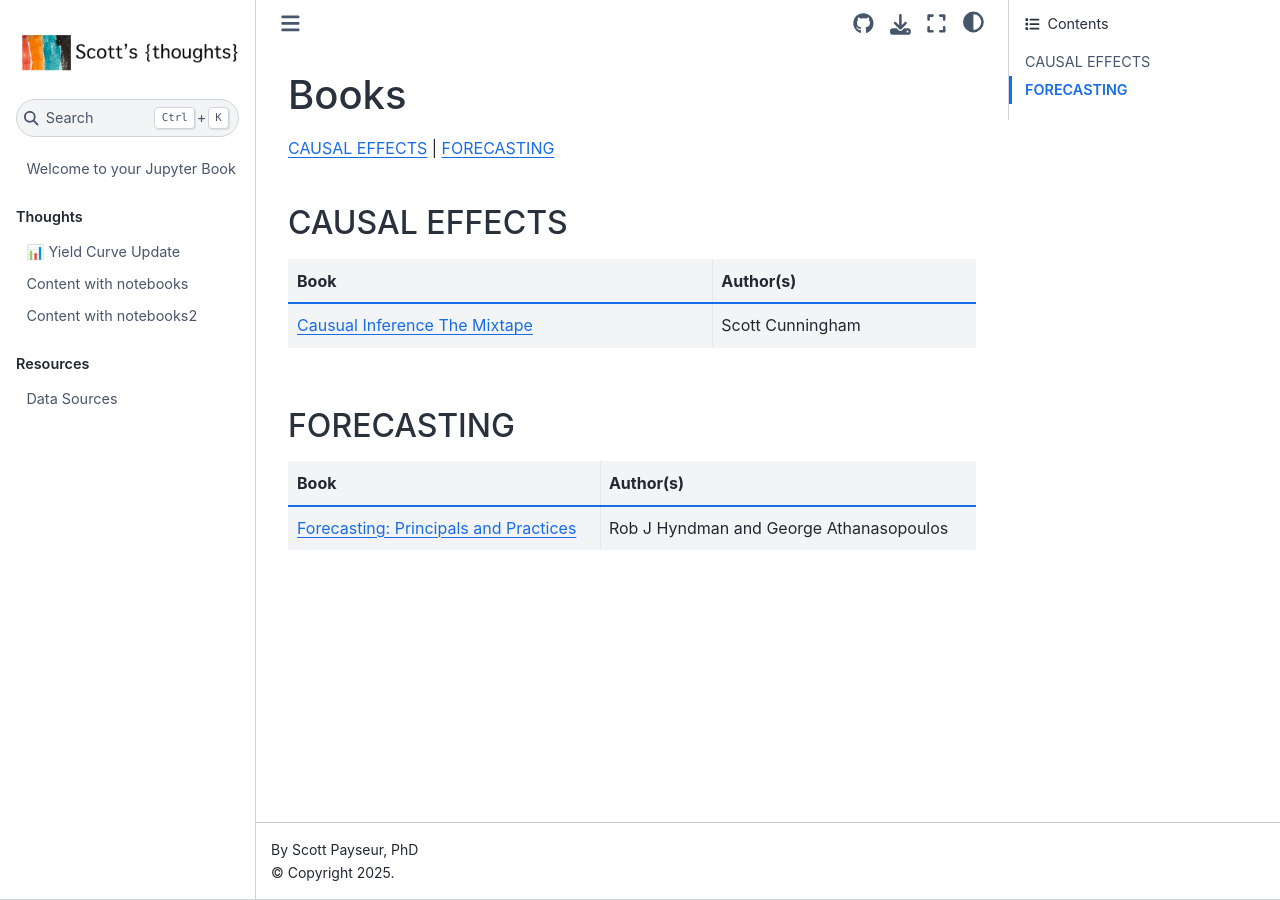
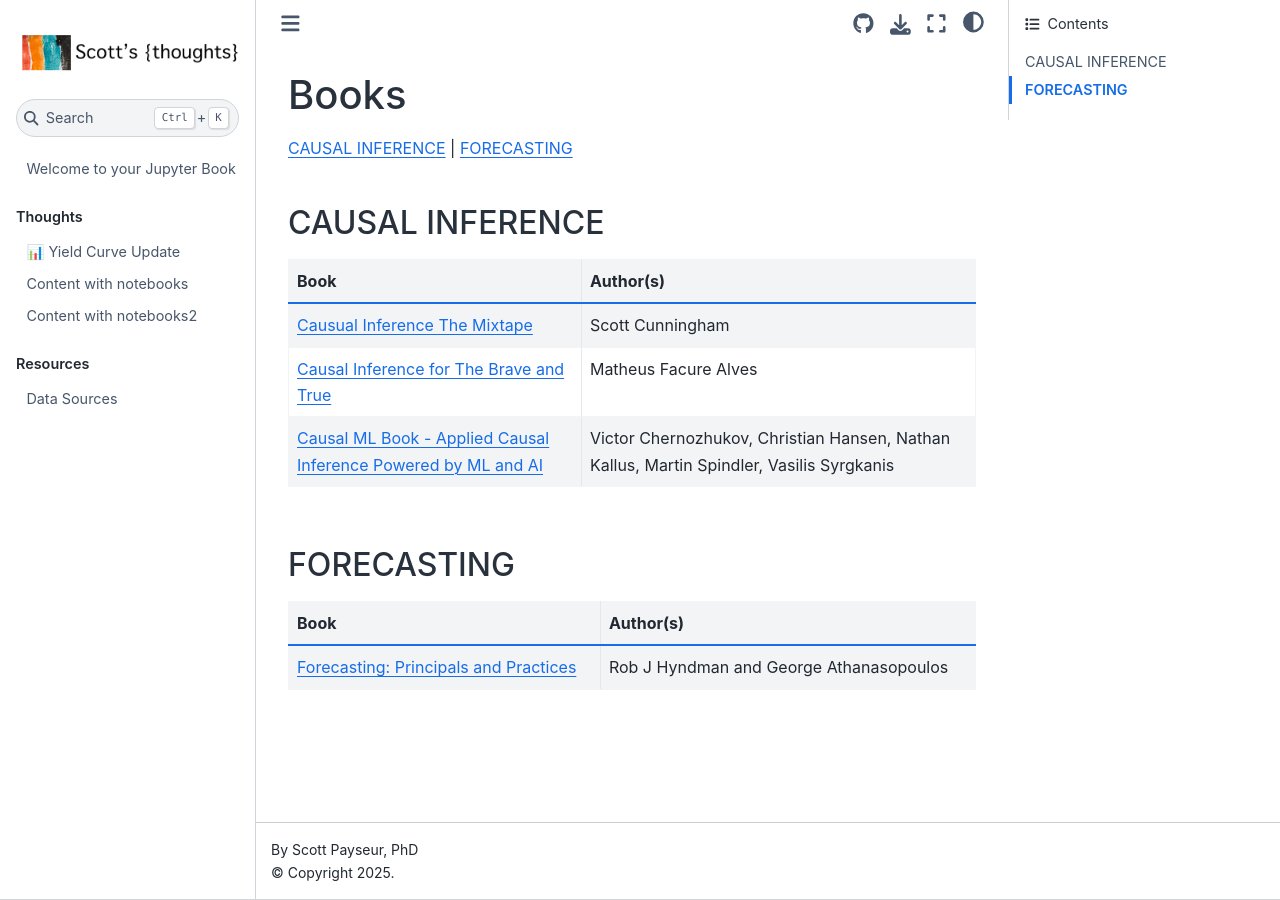
Before and after one commit to payseur/econ-blog, a Jupyter Book: the page built from content/books.md, in a window 1280 px wide. Built offline with Jupyter Book 1.0.4 settings and Sphinx 7.4.7 and the Sphinx Book theme 1.1.4, drawn with Linux system fonts in a browser that asks for light colours.

Commit message:
added chernozhukov

```diff
--- a/content/books.md
+++ b/content/books.md
@@ -1,13 +1,15 @@
 # Books
 
-[CAUSAL EFFECTS](#causal-effects) | [FORECASTING](#forecasting)
+[CAUSAL INFERENCE](#causal-inference) | [FORECASTING](#forecasting)
 
 
-## CAUSAL EFFECTS
+## CAUSAL INFERENCE
 
 | Book      | Author(s)
 |------------|------------
 | [Causual Inference The Mixtape](https://mixtape.scunning.com/) | Scott Cunningham |
+| [Causal Inference for The Brave and True](https://matheusfacure.github.io/python-causality-handbook/landing-page.html) | Matheus Facure Alves |
+| [Causal ML Book - Applied Causal Inference Powered by ML and AI](https://causalml-book.org/) | Victor Chernozhukov, Christian Hansen, Nathan Kallus, Martin Spindler, Vasilis Syrgkanis |
 
 ## FORECASTING
 
```
